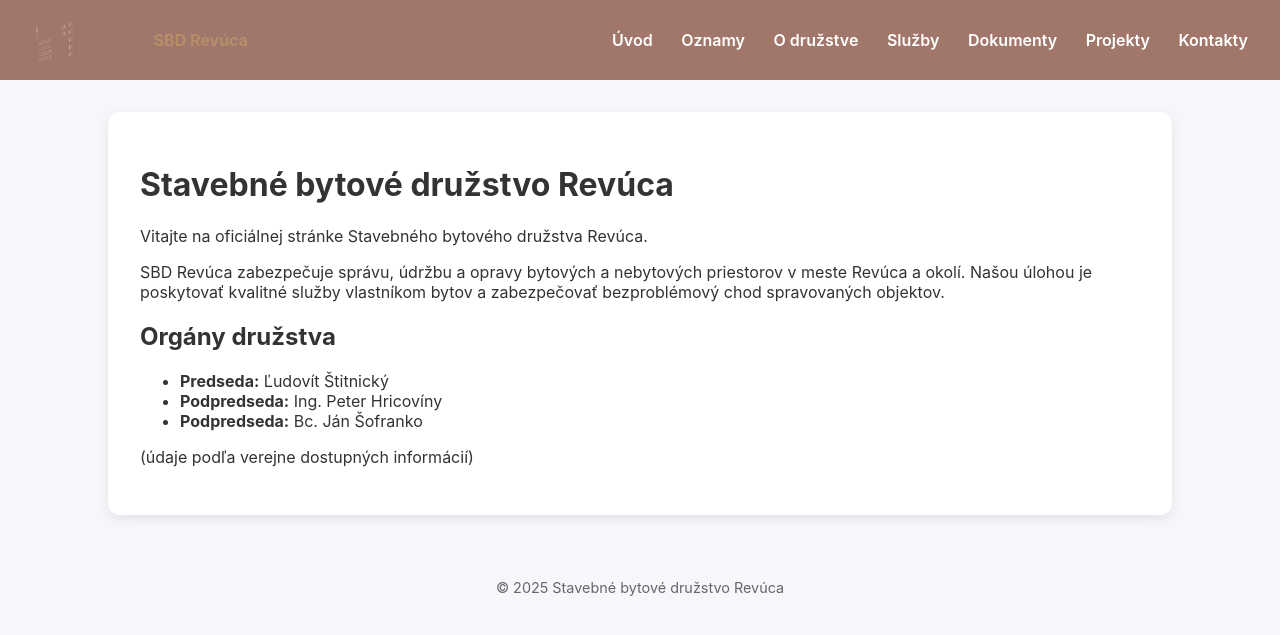
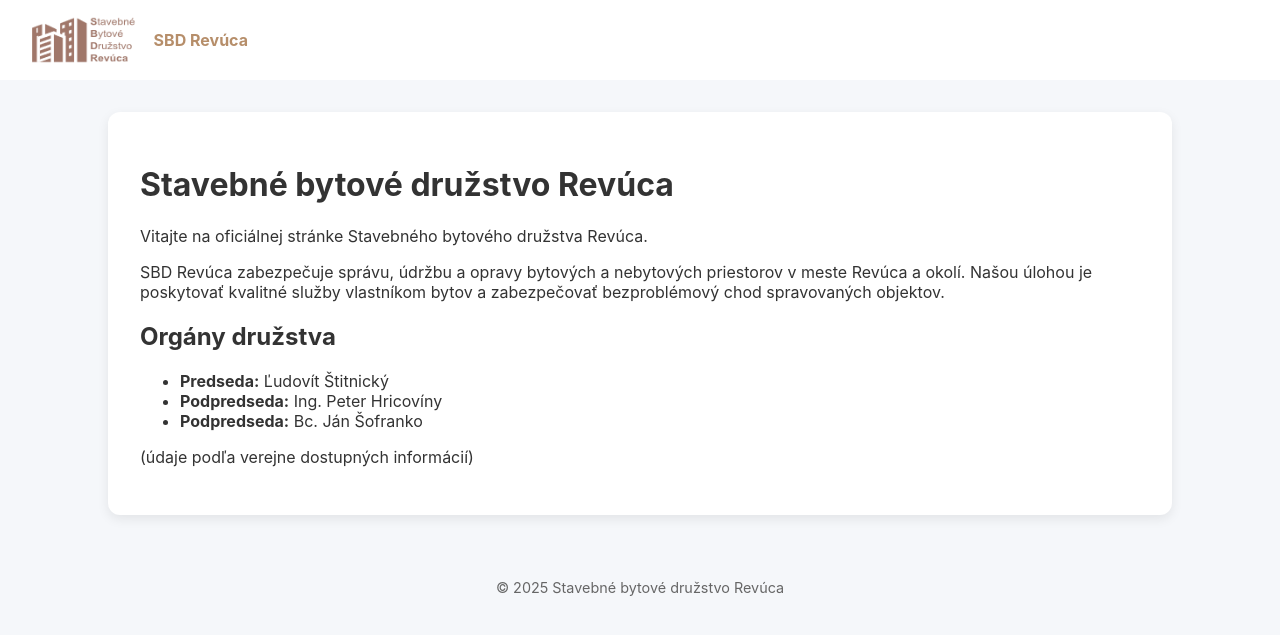
Before and after one commit to maratt5/maratt5.github.io, a Jekyll site: the page built from index.md, in a window 1280 px wide. Shown: the top 635 px of the page. Built offline with Jekyll 4.4.1, drawn with Linux system fonts in a browser that asks for light colours.

```diff
--- a/_layouts/default.html
+++ b/_layouts/default.html
@@ -39,10 +39,9 @@
         font-weight: 600;
       }
 
-
-nav a:hover {
-  color: #f3e7e4;
-}
+      nav a:hover {
+        color: #f3e7e4;
+      }
 
       main {
         max-width: 1000px;
@@ -69,7 +68,7 @@ nav a:hover {
 
   <body>
 
-<header style="background: #a0776a;">
+<header>
       <div class="logo">
         <img src="/assets/logo.png" alt="Logo SBD Revúca">
         <strong>SBD Revúca</strong>
```
